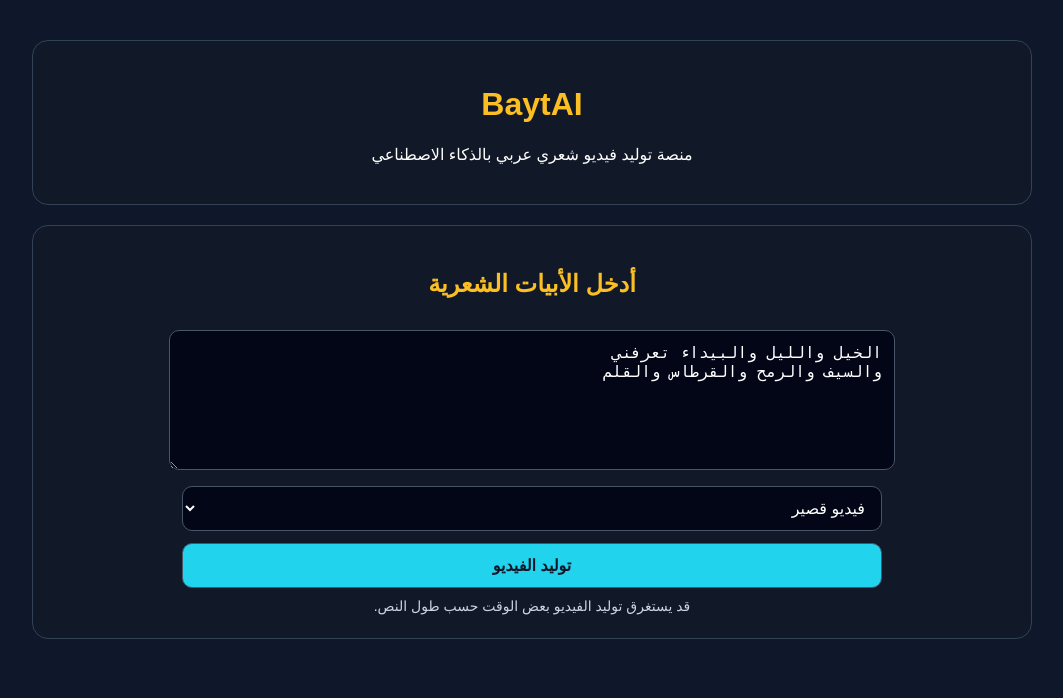
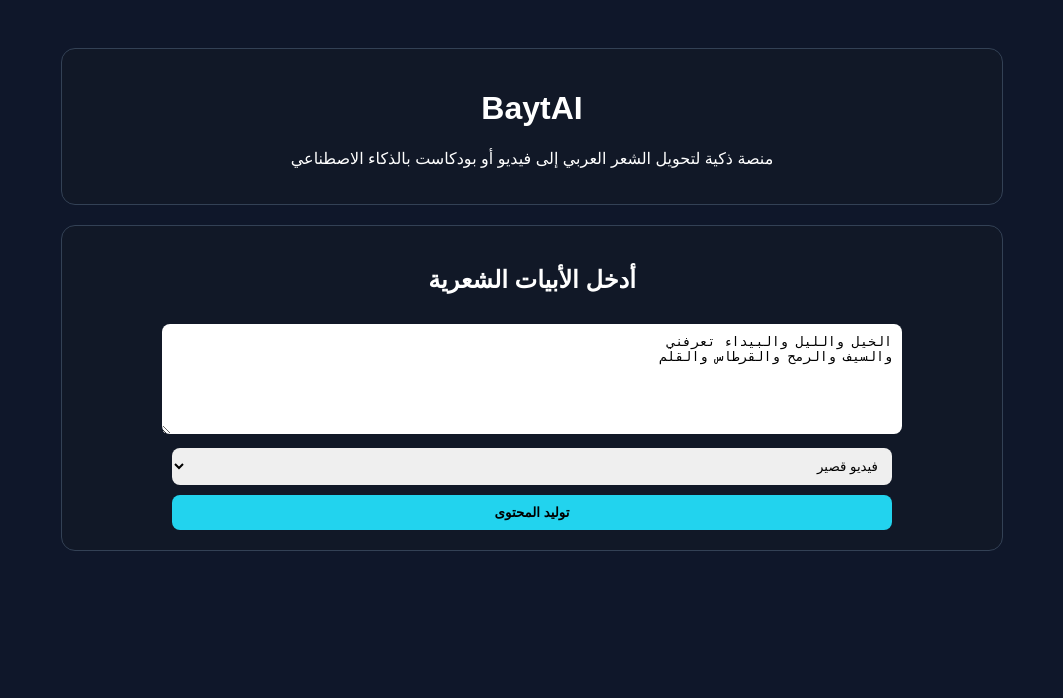
Before and after one commit to malkashaw-lab/Bayt-AI, a FastAPI app: page / in a window 1280 px wide. Shown: the top 698 px of the page, without its empty margins (108-1171 px from the left). Run offline with FastAPI, Linux system fonts and the light colour scheme.

Commit message:
Update index.html

```diff
--- a/templates/index.html
+++ b/templates/index.html
@@ -2,112 +2,162 @@
 <html lang="ar" dir="rtl">
 <head>
 <meta charset="UTF-8">
-  <meta name="viewport" content="width=device-width, initial-scale=1.0">
 <title>BaytAI</title>
+
 <style>
-    body {
-      font-family: Arial, sans-serif;
-      background: #0f172a;
-      color: white;
-      margin: 0;
-      padding: 40px;
-      text-align: center;
+
+body{
+font-family:Arial;
+background:#0f172a;
+color:white;
+padding:40px;
+text-align:center
 }
-    .box {
-      max-width: 950px;
-      margin: auto;
-      background: #111827;
-      border: 1px solid #334155;
-      border-radius: 16px;
-      padding: 24px;
-      margin-bottom: 20px;
+
+.box{
+background:#111827;
+border:1px solid #334155;
+border-radius:14px;
+padding:20px;
+margin:auto;
+max-width:900px;
+margin-bottom:20px
 }
-    textarea, select, button {
-      width: 90%;
-      max-width: 700px;
-      padding: 12px;
-      margin-top: 12px;
-      border-radius: 10px;
-      border: 1px solid #475569;
-      background: #020617;
-      color: white;
-      font-size: 16px;
+
+textarea,select,button{
+width:80%;
+padding:10px;
+margin-top:10px;
+border-radius:8px;
+border:none
 }
-    button {
-      background: #22d3ee;
-      color: #0f172a;
-      font-weight: bold;
-      cursor: pointer;
+
+button{
+background:#22d3ee;
+color:black;
+font-weight:bold;
+cursor:pointer
 }
-    h1, h2 {
-      color: #fbbf24;
+
+.result{
+text-align:right;
+background:#020617;
+padding:15px;
+border-radius:10px;
+line-height:1.8
 }
-    .result {
-      text-align: right;
-      line-height: 1.9;
-      background: #020617;
-      border: 1px solid #334155;
-      border-radius: 12px;
-      padding: 18px;
-      margin-top: 20px;
+
+iframe{
+margin-top:20px;
+width:100%;
+height:350px;
+border-radius:10px
 }
-    video {
-      width: 100%;
-      max-width: 800px;
-      border-radius: 12px;
-      margin-top: 20px;
-      border: 1px solid #334155;
-      background: black;
-    }
-    .note {
-      color: #cbd5e1;
-      font-size: 14px;
-      margin-top: 10px;
-    }
+
 </style>
+
 </head>
+
 <body>
 
 <div class="box">
 <h1>BaytAI</h1>
-    <p>منصة توليد فيديو شعري عربي بالذكاء الاصطناعي</p>
+<p>منصة ذكية لتحويل الشعر العربي إلى فيديو أو بودكاست بالذكاء الاصطناعي</p>
 </div>
 
 <div class="box">
+
 <h2>أدخل الأبيات الشعرية</h2>
+
 <form method="post" action="/generate">
-      <textarea name="poem" rows="6">الخيل والليل والبيداء تعرفني
-والسيف والرمح والقرطاس والقلم</textarea>
+
+<textarea name="poem" rows="6">
+الخيل والليل والبيداء تعرفني
+والسيف والرمح والقرطاس والقلم
+</textarea>
+
 <br>
+
 <select name="output_type">
 <option value="فيديو قصير">فيديو قصير</option>
 <option value="بودكاست">بودكاست</option>
 <option value="فيديو تعليمي">فيديو تعليمي</option>
 </select>
+
 <br>
-      <button type="submit">توليد الفيديو</button>
+
+<button type="submit">توليد المحتوى</button>
+
 </form>
-    <div class="note">قد يستغرق توليد الفيديو بعض الوقت حسب طول النص.</div>
+
 </div>
 
+
 {% if result %}
+
 <div class="box">
-    <h2>النتيجة</h2>
+
+<h2>التحليل الذكي</h2>
+
 <div class="result">
-      <strong>الثيمة:</strong> {{ result.theme }}<br>
-      <strong>نوع المخرج:</strong> {{ result.output_type }}<br>
-      {% if result.error %}
-      <strong>الخطأ:</strong> {{ result.error }}
-      {% endif %}
+
+<strong>الثيمة:</strong> {{ result.theme }} <br>
+<strong>النبرة:</strong> {{ result.mood }} <br>
+
+<br>
+
+<strong>المشهد الأول:</strong> {{ result.scene1 }} <br>
+<strong>المشهد الثاني:</strong> {{ result.scene2 }} <br>
+<strong>المشهد الثالث:</strong> {{ result.scene3 }} <br>
+
+<br>
+
+<strong>سيناريو الفيديو:</strong>
+<p>{{ result.video_script }}</p>
+
+<strong>وصف البودكاست:</strong>
+<p>{{ result.podcast_script }}</p>
+
 </div>
 
-    {% if result.video_url %}
-    <video controls>
-      <source src="{{ result.video_url }}" type="video/mp4">
-      المتصفح لا يدعم تشغيل الفيديو.
-    </video>
-    {% endif %}
 </div>
+
+<div class="box">
+
+<h2>فيديو توضيحي للشكل النهائي</h2>
+
+<iframe src="{{ result.video_demo }}" allowfullscreen></iframe>
+
+</div>
+
+<div class="box">
+
+<h2>المعمارية المستقبلية للمنصة</h2>
+
+<div class="result">
+
+1️⃣ تحليل النص الشعري باستخدام نماذج لغوية.
+
+<br><br>
+
+2️⃣ توليد مشاهد بصرية بالذكاء الاصطناعي.
+
+<br><br>
+
+3️⃣ توليد صوت عربي احترافي لإلقاء القصيدة.
+
+<br><br>
+
+4️⃣ دمج الصوت والمشاهد لإنتاج فيديو تلقائي.
+
+<br><br>
+
+5️⃣ تقديم الفيديو النهائي خلال ثوانٍ.
+
+</div>
+
+</div>
+
 {% endif %}
 
 </body>
```
Lines whose indentation alone changed are shown as unchanged.
